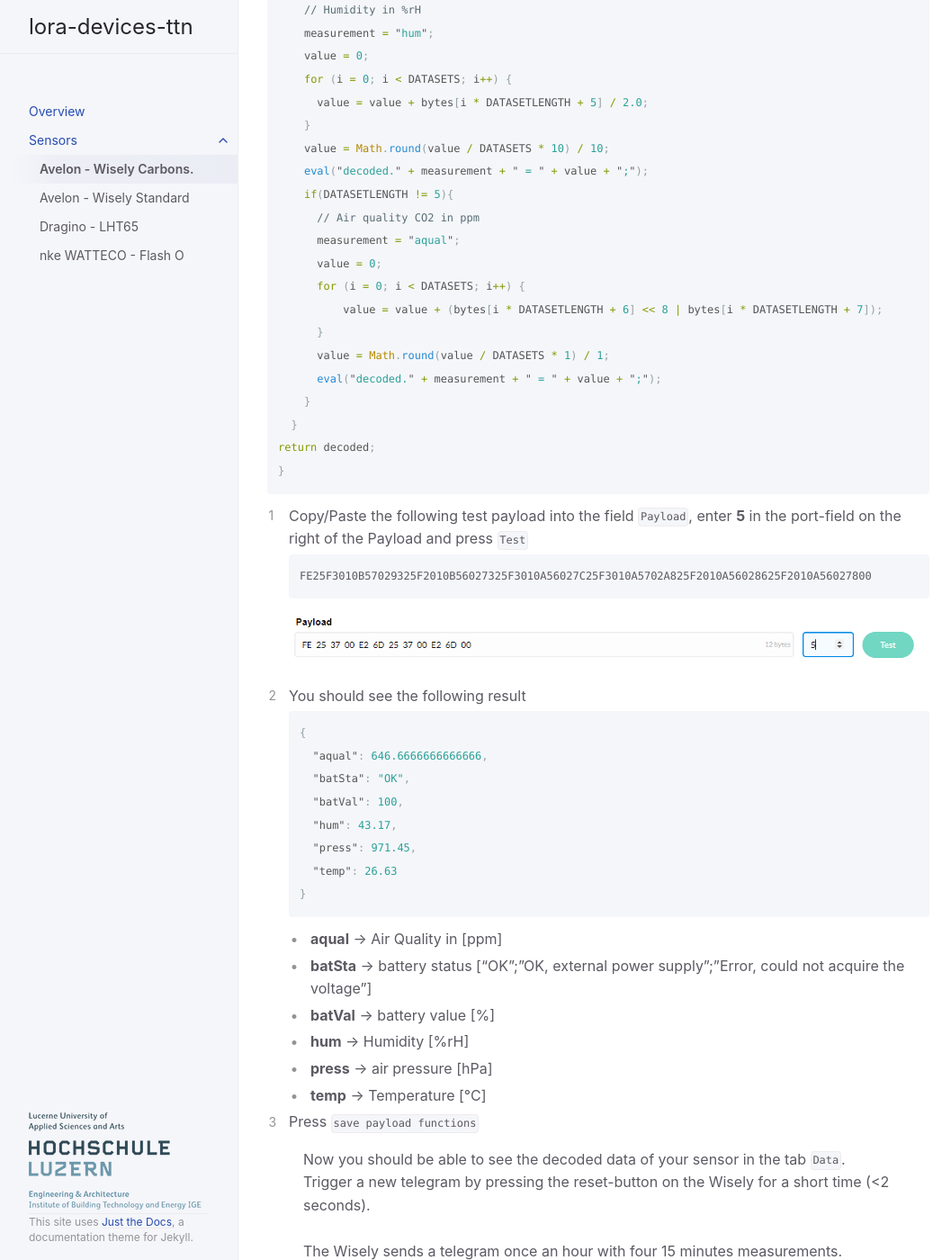
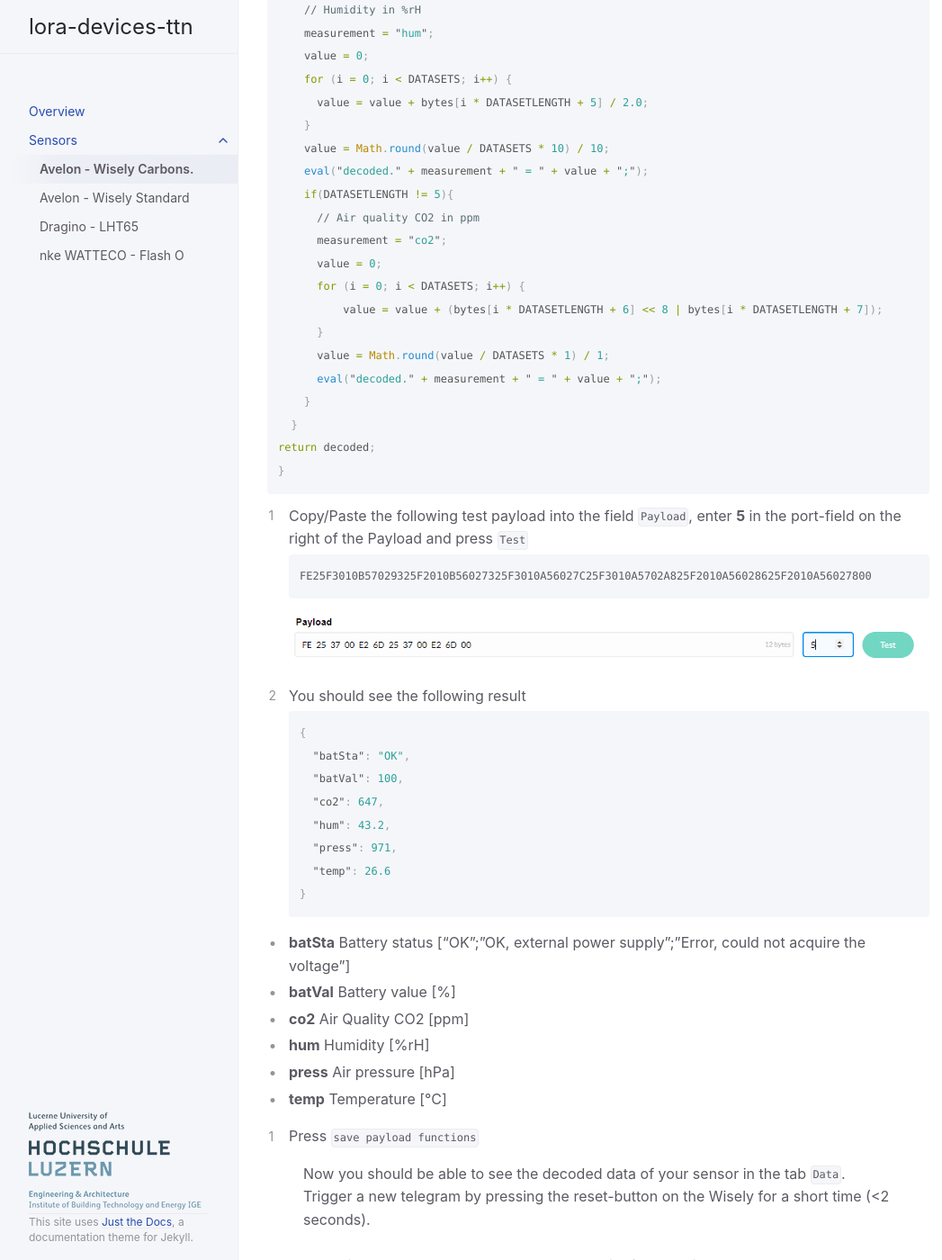
Before and after one commit to hslu-ige-laes/lora-devices-ttn, a Jekyll site: the page built from docs/sensors/avelon-wisely-carbonsense.md, in a window 1280 px wide and 1400 px high, scrolled down 5420 px. Shown: the whole window at 90% size, without its empty margins (107-1154 px from the left). Built offline with Jekyll 4.4.1, drawn with Linux system fonts in a browser that asks for light colours.

Commit message:
Update avelon-wisely-carbonsense.md

````diff
--- a/docs/sensors/avelon-wisely-carbonsense.md
+++ b/docs/sensors/avelon-wisely-carbonsense.md
@@ -170,7 +170,7 @@ function Decoder(bytes, port) {
     eval("decoded." + measurement + " = " + value + ";");
     if(DATASETLENGTH != 5){
       // Air quality CO2 in ppm
-      measurement = "aqual";
+      measurement = "co2";
       value = 0;
       for (i = 0; i < DATASETS; i++) {
   	  value = value + (bytes[i * DATASETLENGTH + 6] << 8 | bytes[i * DATASETLENGTH + 7]);
@@ -192,20 +192,27 @@ FE25F3010B57029325F2010B56027325F3010A56027C25F3010A5702A825F2010A56028625F2010A
 4. You should see the following result
 ```json
 {
-  "aqual": 646.6666666666666,
   "batSta": "OK",
   "batVal": 100,
-  "hum": 43.17,
-  "press": 971.45,
-  "temp": 26.63
+  "co2": 647,
+  "hum": 43.2,
+  "press": 971,
+  "temp": 26.6
 }
 ```
-- <b>aqual</b> -> Air Quality in [ppm]<br>
-- <b>batSta</b> -> battery status ["OK";"OK, external power supply";"Error, could not acquire the voltage"]<br>
-- <b>batVal</b> -> battery value [%]<br>
-- <b>hum</b> -> Humidity [%rH]<br>
-- <b>press</b> -> air pressure [hPa]<br>
-- <b>temp</b> -> Temperature [°C]<br>
+
+- <b>batSta</b>
+  Battery status ["OK";"OK, external power supply";"Error, could not acquire the voltage"]<br>
+- <b>batVal</b>
+  Battery value [%]<br>
+- <b>co2</b>
+  Air Quality CO2 [ppm]<br>
+- <b>hum</b>
+  Humidity [%rH]<br>
+- <b>press</b>
+  Air pressure [hPa]<br>
+- <b>temp</b>
+  Temperature [°C]<br>
 
 5. Press `save payload functions`
 
````
